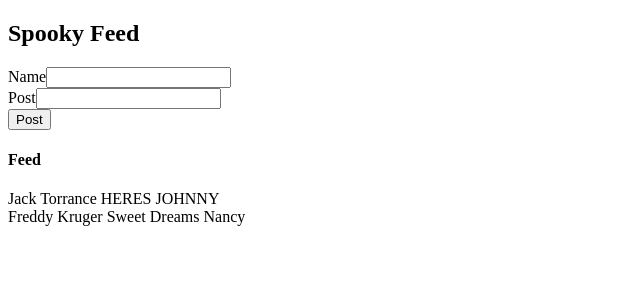
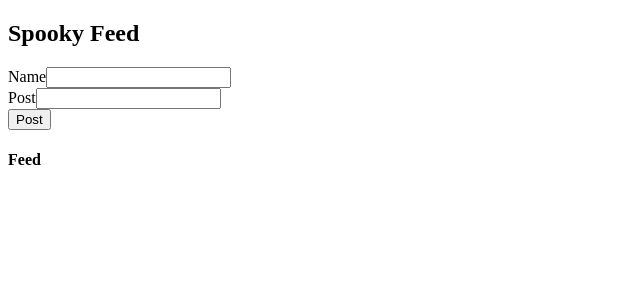
Before and after one commit to Cyttrix/social_feed_proj, a React (Create React App) app in the folder my-app/: page / in a window 1280 px wide. Shown: the top 300 px of the page, without its empty margins (0-640 px from the left). Built offline with nearby package versions, Linux system fonts and the light colour scheme.

Commit message:
5th commit, added lifting state for PostList.

```diff
--- a/my-app/src/App.js
+++ b/my-app/src/App.js
@@ -2,13 +2,18 @@ import './App.css';
 import Header from './components/Header'
 import PostList from './components/PostList';
 import CreatePostForm from './components/CreatePostForm';
+import React, { useState } from 'react';
+
 
 function App() {
+
+  const [posts, setPostList] = useState([]);
+
   return (
     <div>
     <Header/>
     <CreatePostForm/>
-    <PostList/>
+    <PostList posts={posts}/>
     </div>
   );
 }
--- a/my-app/src/components/PostList.jsx
+++ b/my-app/src/components/PostList.jsx
@@ -1,5 +1,5 @@
-const MovieList = ({}) => {
-    const posts = [{user: "Jack Torrance", text: "HERES JOHNNY"}, {user: "Freddy Kruger", text: "Sweet Dreams Nancy"}];
+const MovieList = ({ posts = [] }) => {
+
     const postItems = posts.map((post) => <div>{post.user} {post.text}</div>);
     return (
     <div>
```
